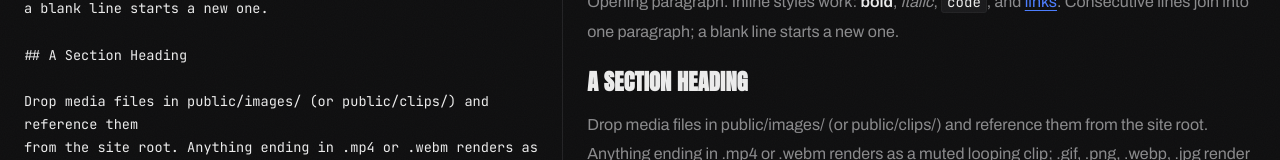
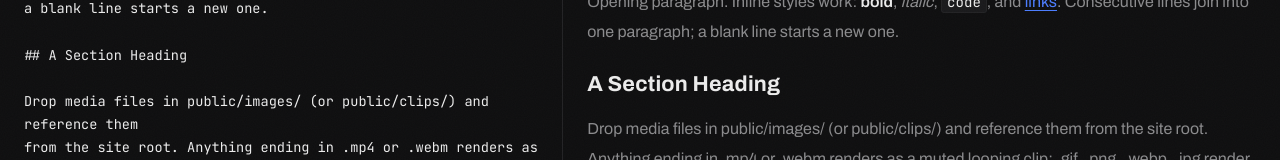
Before and after one commit to KodaNotABear/KodaNotABear.github.io, a React (Vite) app: page /editor in a window 1280 px wide. Shown: the part 427-587 px from the top of the page. Built offline with nearby package versions, Linux system fonts and the light colour scheme; no server answers.

Commit message:
Use the body face for in-article headings so they stay legible

```diff
--- a/src/components/PostBody.module.css
+++ b/src/components/PostBody.module.css
@@ -36,19 +36,27 @@
 
 .bodyP strong { color: var(--text-primary); font-weight: 600; }
 
+/* Anton (the display face) is too condensed to read comfortably below
+   ~1.6rem, so in-article headings use the body face in bold mixed case */
 .bodyH2 {
-  font-family: var(--font-display);
-  font-size: 1.4rem;
+  font-family: var(--font-body);
+  font-size: 1.35rem;
   font-weight: 700;
+  text-transform: none;
+  letter-spacing: 0.01em;
+  line-height: 1.3;
   color: var(--text-primary);
   margin-top: var(--space-10);
   margin-bottom: var(--space-4);
 }
 
 .bodyH3 {
-  font-family: var(--font-display);
-  font-size: 1.1rem;
-  font-weight: 600;
+  font-family: var(--font-body);
+  font-size: 1.08rem;
+  font-weight: 700;
+  text-transform: none;
+  letter-spacing: 0.01em;
+  line-height: 1.35;
   color: var(--text-primary);
   margin-top: var(--space-8);
   margin-bottom: var(--space-3);
```
